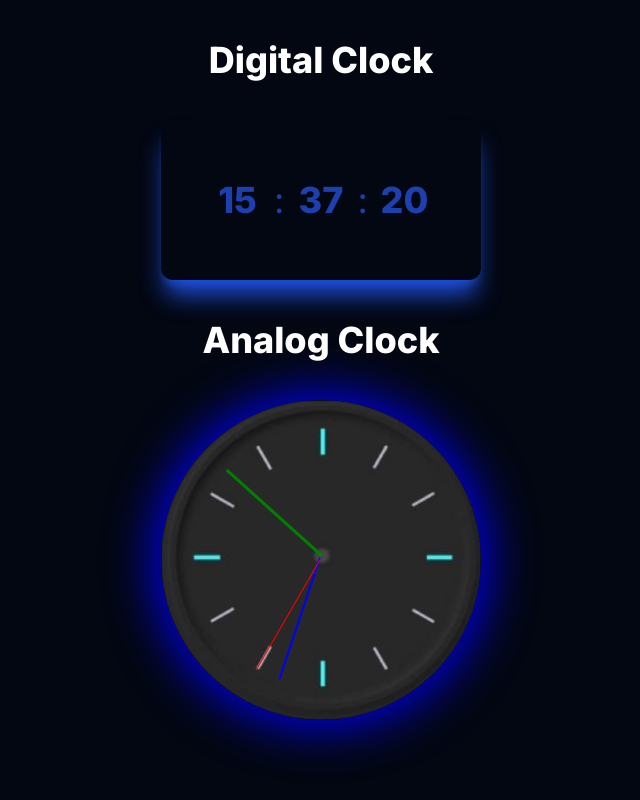
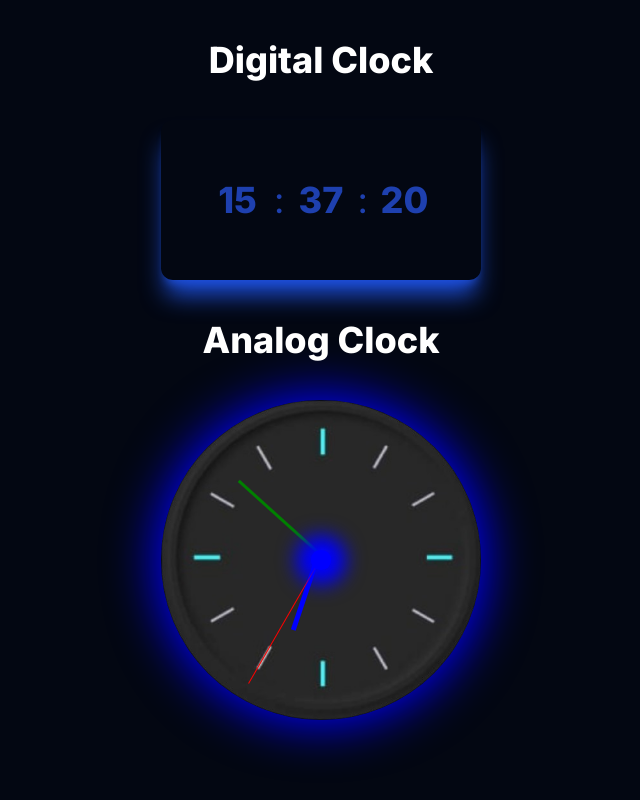
Before and after one commit to kk0139317/clock, a Next.js app: page / in a window 1280 px wide. Shown: the whole page, without its empty margins (319-959 px from the left). Built offline with nearby package versions, Linux system fonts and the light colour scheme.

Commit message:
Updated clock components and fixed issues

```diff
--- a/app/components/AnalogClock.js
+++ b/app/components/AnalogClock.js
@@ -1,28 +1,78 @@
-// components/AnalogClock.js
-import React from 'react';
+import React, { useState, useEffect } from 'react';
 
-const AnalogClock = ({ time }) => {
-    const hours = time.getHours();
-    const minutes = time.getMinutes();
-    const seconds = time.getSeconds();
+const AnalogClock = ({ time, setTime, setIsManual }) => {
+    const [isDragging, setIsDragging] = useState(false);
+    const [handType, setHandType] = useState(null);
 
     // Calculate rotation for hands
-    const hourDegrees = (hours % 12) / 12 * 360 + (minutes / 60) * 30;
-    const minuteDegrees = minutes / 60 * 360;
-    const secondDegrees = seconds / 60 * 360;
+    const hourDegrees = (time.getHours() % 12) / 12 * 360 + (time.getMinutes() / 60) * 30;
+    const minuteDegrees = time.getMinutes() / 60 * 360;
+    const secondDegrees = time.getSeconds() / 60 * 360;
+
+    useEffect(() => {
+        const handleMouseMove = (e) => {
+            if (isDragging) {
+                const clockFace = document.querySelector('.clock-face');
+                const clockCenter = clockFace.getBoundingClientRect();
+                const angle = Math.atan2(e.clientY - clockCenter.top - clockCenter.height / 2, e.clientX - clockCenter.left - clockCenter.width / 2) * 180 / Math.PI + 90;
+
+                let newTime = new Date(time);
+                if (handType === 'hours') {
+                    const hours = Math.floor(((angle >= 0 ? angle : angle + 360) / 30)) % 12;
+                    newTime.setHours(hours);
+                } else if (handType === 'minutes') {
+                    const minutes = Math.floor(((angle >= 0 ? angle : angle + 360) / 6)) % 60;
+                    newTime.setMinutes(minutes);
+                }
+                setIsManual(true);
+                setTime(newTime);
+            }
+        };
+
+        const handleMouseUp = () => {
+            setIsDragging(false);
+        };
+
+        window.addEventListener('mousemove', handleMouseMove);
+        window.addEventListener('mouseup', handleMouseUp);
+
+        return () => {
+            window.removeEventListener('mousemove', handleMouseMove);
+            window.removeEventListener('mouseup', handleMouseUp);
+        };
+    }, [isDragging, handType, time, setTime]);
+
+    const startRotation = (handType) => {
+        setIsDragging(true);
+        setHandType(handType);
+    };
 
     return (
-        <main className='flex' >
+        <main className="flex">
 
         <div className="mx-auto my-10">
-        <h1 className=' text-white font-extrabold text-4xl text-center -mt-10 mb-10' >
+            <h1 className='text-white font-extrabold text-4xl text-center -mt-10 mb-10'>
                 Analog Clock
             </h1>
             <div className="w-80 h-80 flex justify-center items-center bg-transparent rounded-full box-shadoe">
-                <div className="clock-face relative w-80 h-80 rounded-full " >
-                    <div className="hour-hand" style={{ transform: `rotate(${hourDegrees}deg)` }}></div>
-                    <div className="minute-hand" style={{ transform: `rotate(${minuteDegrees}deg)` }}></div>
-                    <div className="second-hand" style={{ transform: `rotate(${secondDegrees}deg)` }}></div>
+                <div className="clock-face relative w-80 h-80 rounded-full">
+                    <div
+                        className="hour-hand"
+                        style={{ transform: `rotate(${hourDegrees}deg)` }}
+                        onMouseDown={() => startRotation('hours')}
+                    ></div>
+                    <div
+                        className="minute-hand"
+                        style={{ transform: `rotate(${minuteDegrees}deg)` }}
+                        onMouseDown={() => startRotation('minutes')}
+                    ></div>
+                    <div
+                        className="second-hand"
+                        style={{ transform: `rotate(${secondDegrees}deg)` }}
+                    ></div>
+                    <div className="circle-off" >
+
+                    </div>
                 </div>
             </div>
         </div>
--- a/app/components/ClockPage.js
+++ b/app/components/ClockPage.js
@@ -5,31 +5,35 @@ import { useState, useEffect } from 'react';
 import DigitalClock from './DigitalClock';
 import AnalogClock from './AnalogClock';
 
+
 export default function ClockPage() {
     const [time, setTime] = useState(new Date());
     const [isManual, setIsManual] = useState(false);
 
+    // Automatic time updates
     useEffect(() => {
+        if (!isManual) {
             const interval = setInterval(() => {
+                setTime(new Date());
+            }, 1000);
+            return () => clearInterval(interval);
+        }
+    }, [isManual]);
+
+    // Manual time updates
+    useEffect(() => {
         if (isManual) {
-              // Increment the manually set time by one second
+            const interval = setInterval(() => {
                 setTime(prevTime => new Date(prevTime.getTime() + 1000));
-          } else {
-              // Set the time to the current date and time
-              setTime(new Date());
+            }, 1000);
+            return () => clearInterval(interval);
         }
-      }, 1000);
-
-      return () => clearInterval(interval);
-  }, [isManual]); // Depend on isManual state
-
+    }, [time, isManual]);
 
     return (
-
-            <main className='mx-auto' >
+        <main className='mx-auto'>
             <DigitalClock time={time} setTime={setTime} setIsManual={setIsManual} />
-                <AnalogClock time={time} />
+            <AnalogClock time={time} setTime={setTime} setIsManual={setIsManual} />
         </main>
-
-    )
+    );
 }
--- a/app/components/DigitalClock.js
+++ b/app/components/DigitalClock.js
@@ -30,6 +30,7 @@ const DigitalClock = ({ time, setTime, setIsManual }) => {
                 name="hours"
                 value={time.getHours() }
                 onChange={onTimeChange}
+                maxLength={2}
                 className=' bg-transparent text-blue-800 text-4xl w-20 focus:outline-none focus:border-none font-extrabold mx-auto my-auto text-center float-left'
             />
             </div>
@@ -40,6 +41,7 @@ const DigitalClock = ({ time, setTime, setIsManual }) => {
                 name="minutes"
                 value={time.getMinutes()}
                 onChange={onTimeChange}
+                maxLength={2}
                 className=' bg-transparent text-blue-800 text-4xl w-20 focus:outline-none focus:border-none font-extrabold mx-auto my-auto text-center'
             />
 
@@ -51,6 +53,7 @@ const DigitalClock = ({ time, setTime, setIsManual }) => {
                 name="seconds"
                 value={time.getSeconds()}
                 onChange={onTimeChange}
+                maxLength={2}
                 className=' bg-transparent text-blue-800 text-4xl w-20 focus:outline-none focus:border-none font-extrabold mx-auto my-auto text-center'
             />
             </div>
--- /dev/null
+++ b/app/components/clockofAnalog.js
@@ -0,0 +1,33 @@
+// components/AnalogClock.js
+import React, { useState } from 'react';
+
+const AnalogClock = ({ time, setTime }) => {
+    const hours = time.getHours();
+    const minutes = time.getMinutes();
+    const seconds = time.getSeconds();
+
+    // Calculate rotation for hands
+    const hourDegrees = (hours % 12) / 12 * 360 + (minutes / 60) * 30;
+    const minuteDegrees = minutes / 60 * 360;
+    const secondDegrees = seconds / 60 * 360;
+
+    return (
+        <main className='flex' >
+
+        <div className="mx-auto my-10">
+        <h1 className=' text-white font-extrabold text-4xl text-center -mt-10 mb-10' >
+                Analog Clock
+            </h1>
+            <div className="w-80 h-80 flex justify-center items-center bg-transparent rounded-full box-shadoe">
+                <div className="clock-face relative w-80 h-80 rounded-full " >
+                    <div className="hour-hand" style={{ transform: `rotate(${hourDegrees}deg)` }}></div>
+                    <div className="minute-hand" style={{ transform: `rotate(${minuteDegrees}deg)` }}></div>
+                    <div className="second-hand" style={{ transform: `rotate(${secondDegrees}deg)` }}></div>
+                </div>
+            </div>
+        </div>
+        </main>
+    );
+};
+
+export default AnalogClock;
--- a/app/globals.css
+++ b/app/globals.css
@@ -38,8 +38,8 @@ input[type="number"] {
   position: absolute;
   bottom: 50%;
   left: 50%;
-  width: 40%;
-  height: 2px;
+  width: 25%;
+  height: 5px;
   background-color: blue;
   transform-origin: 0% 0%;
   transition: transform 0.5s cubic-bezier(0.4, 2.3, 0.3, 1);
@@ -47,10 +47,24 @@ input[type="number"] {
 
 .minute-hand {
   height: 3px;
+  width: 35%;
   background-color: green;
 }
 
 .second-hand {
   height: 1px;
+  width: 45%;
   background-color: red;
 }
+
+.circle-off{
+  position: absolute;
+  bottom: 47%;
+  left: 47%;
+  width: 6%;
+  height: 6%;
+  border-radius: 50%;
+  background-color: blue;
+  box-shadow:
+    0px 0px 19px 15px blue;
+}
--- a/package.json
+++ b/package.json
@@ -9,9 +9,10 @@
     "lint": "next lint"
   },
   "dependencies": {
+    "next": "14.1.0",
     "react": "^18",
     "react-dom": "^18",
-    "next": "14.1.0"
+    "react-draggable": "^4.4.6"
   },
   "devDependencies": {
     "autoprefixer": "^10.0.1",
```
Also changed, not shown: 1 other file (tests, documents, lock files or other folders). Lines whose indentation alone changed are shown as unchanged.
